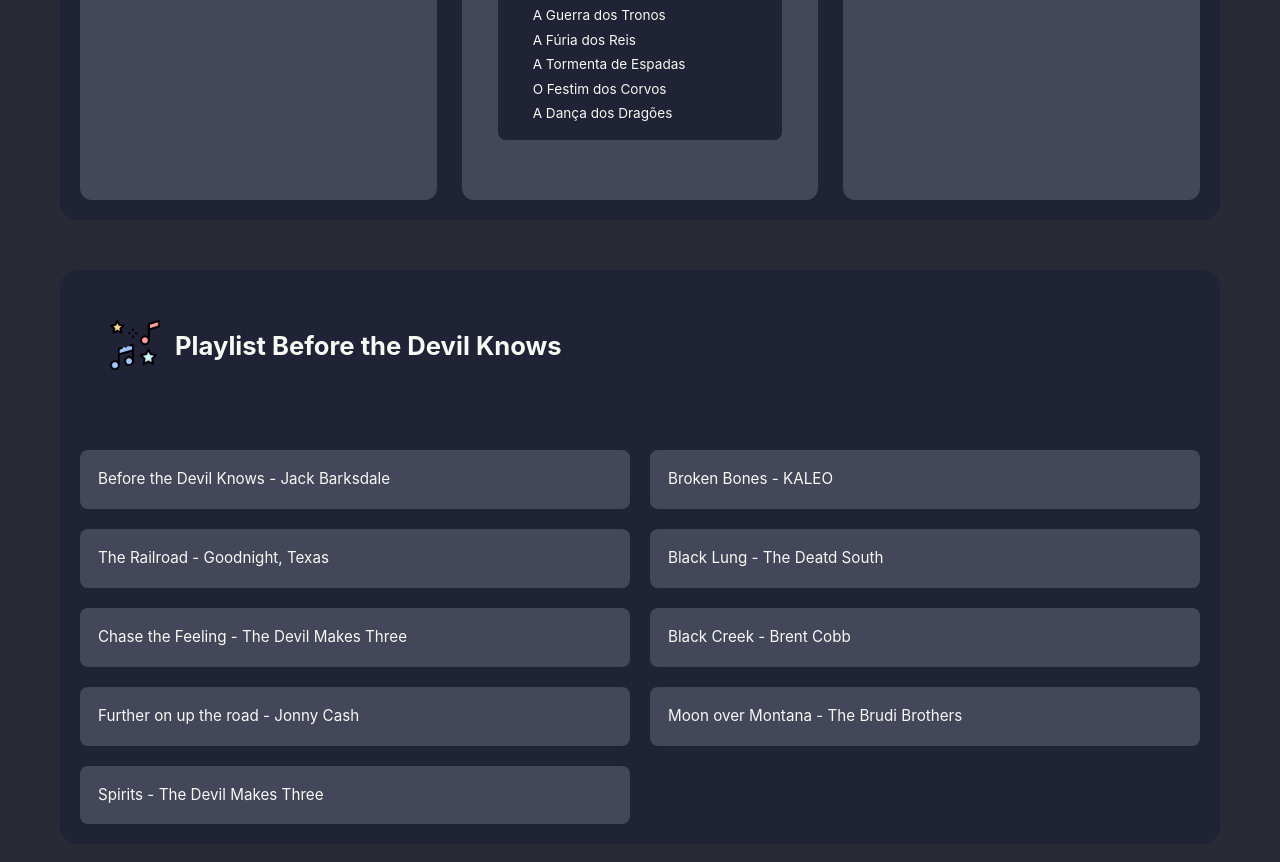
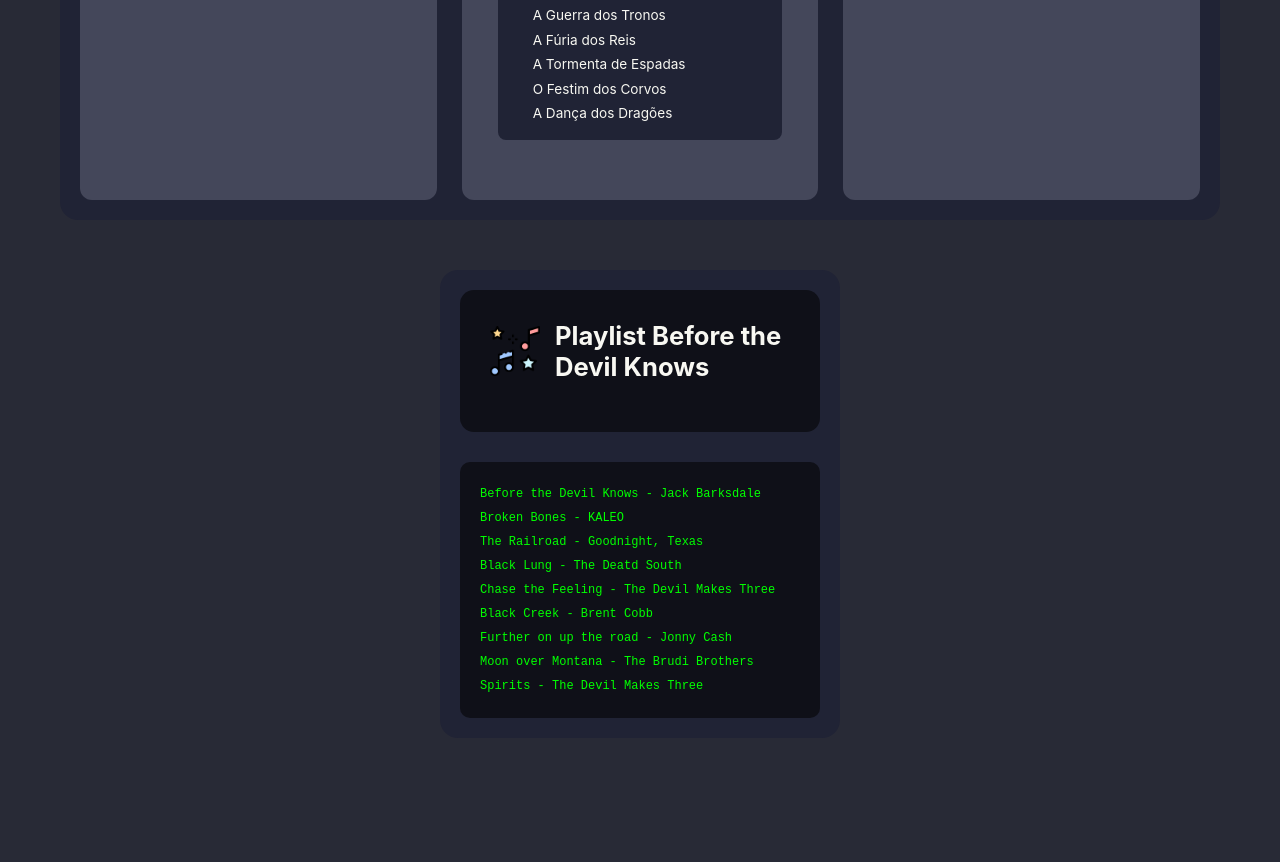
Before and after one commit to lucasgch/front-end, a plain HTML site: page 2026-08-04/index.html in a window 1280 px wide. Shown: the part 937-1799 px from the top of the page. After the commit the page ends 1725 px from the top, so only its background shows below. Drawn offline with Linux system fonts and the light colour scheme.

Commit message:
Atualiza estilo da playlist com estilo do winamp

```diff
--- a/2026-08-04/style.css
+++ b/2026-08-04/style.css
@@ -191,10 +191,20 @@
 
 /* Seção de Músicas */
 .musicas-section {
+  margin-left: auto;
+  margin-right: auto;
+  width: 400px;
   .header-section {
     padding: 30px;
   }
+
+  .header-section{
+      background-color: #0f1018;
+      border-radius: 14px;
+  }
+
 }
+
 
 .subtitle {
   font-size: 1rem;
@@ -204,22 +214,27 @@
 
 .musicas-list {
   display: grid;
-  grid-template-columns: 1fr 1fr;
-  gap: 20px;
+  grid-template-columns: 1fr;
   padding: 0;
+  background-color: #0f1018;
+  border-radius: 10px;
+  padding: 20px;
+  overflow-y: scroll;
+  scrollbar-color: #c0c0c0 #000000; /* For Firefox */
 }
 
 .musicas-list li {
-  background-color: var(--bg-light);
-  padding: 18px;
-  border-radius: 8px;
-  font-size: 0.95rem;
-  line-height: 1.5;
-  transition: background-color 0.3s ease;
+  color: #00FF00;
+  font-family: monospace;
+  font-size: 12px;
+  line-height: 1.5rem;
+  overflow: hidden;
+  white-space: nowrap;
+
 }
 
 .musicas-list li:hover {
-  background-color: var(--bg-medium);
+  background-color: var(--bg-light);
 }
 
 /* Links */
```
